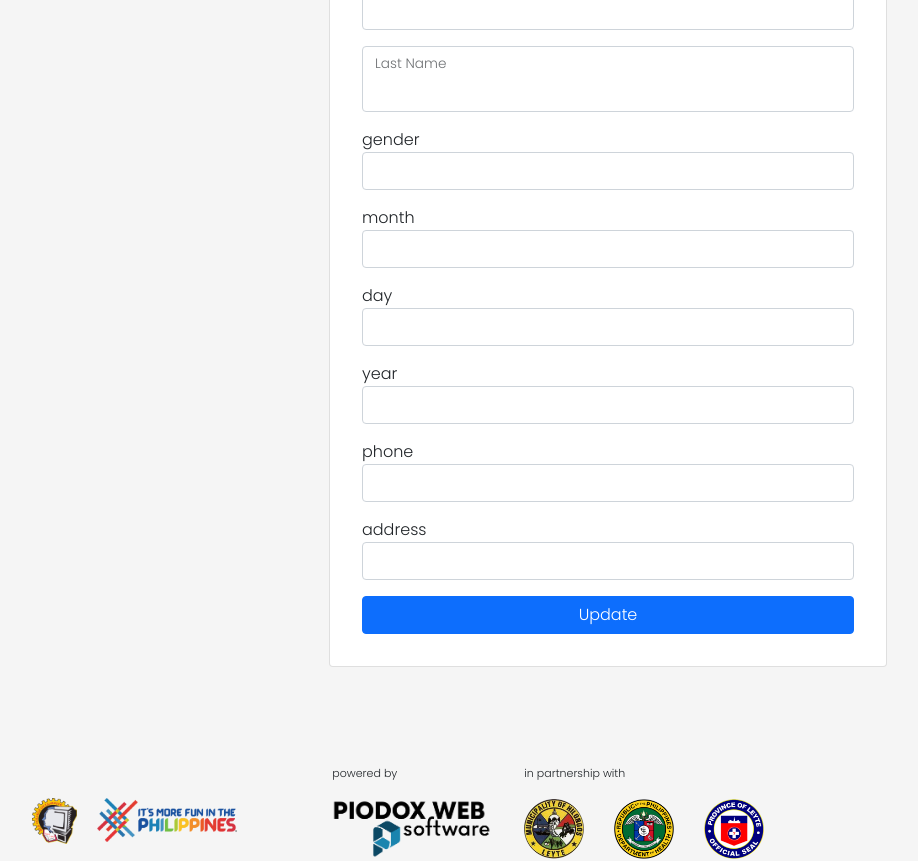
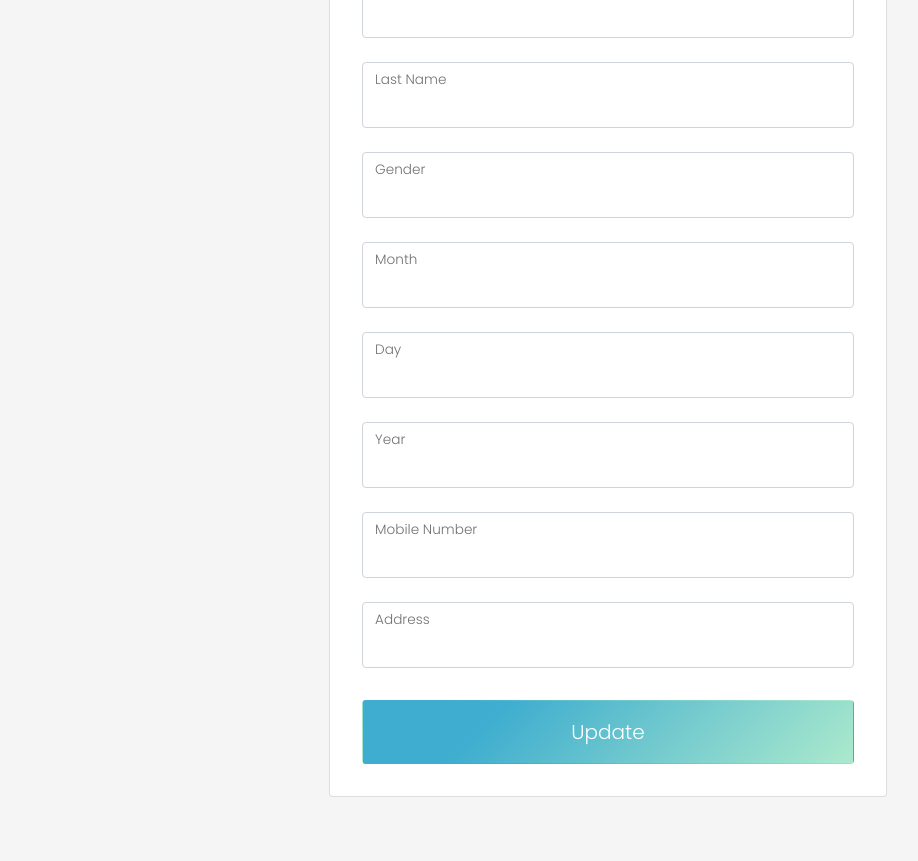
Before and after one commit to darwinpiodos/final-final-final-react, a React (Create React App) app: page /edituser/1 in a window 1280 px wide. Shown: the part 380-1241 px from the top of the page, without its empty margins (32-950 px from the left). Built offline with nearby package versions, Linux system fonts and the light colour scheme; no server answers.

Commit message:
Pages Styled

```diff
--- a/src/components/NavBar.js
+++ b/src/components/NavBar.js
@@ -35,7 +35,7 @@ function NavBar()
     return(
         <div className="container-fluid p-0 m-0 w-100">
             <nav class="navbar navbar-expand-lg navbar-light p-3 box-shadow w-100" style={{ backgroundColor: "#ffffff",
-backgroundImage: "linear-gradient(315deg, #ffffff 0%, #d7e1ec 74%)"}}>
+            backgroundImage: "linear-gradient(315deg, #ffffff 0%, #d7e1ec 74%)"}}>
 
 
 
--- a/src/pages/EditUser.js
+++ b/src/pages/EditUser.js
@@ -111,7 +111,7 @@ class EditUser extends Component
                 <div className='container w-100 pt-5 mt-5 d-flex align-items-center justify-content-center'>
                 <div className='card w-50 p-3'>
 
-                        <h4 className='pt-3'>Edit User <i class="fa solid fa-pen ms-2"></i></h4>
+                        <h4 className='pt-3 ms-3'>Edit User <i class="fa solid fa-pen ms-2"></i></h4>
 
                     <div className='card-body'>
 
@@ -119,21 +119,21 @@ class EditUser extends Component
 
 
                             <div class="form-floating mb-3">
-                                <input type="text"   name="firstname" onChange={this.handleInput} value={this.state.firstname}  className="form-control  fs-6 p-2 mb-3 pt-5 pb-3"  id="floatingInput" />
+                                <input type="text"   name="firstname" onChange={this.handleInput} value={this.state.firstname}  className="form-control  fs-6 p-2 mb-4 pt-5 pb-3"  id="floatingInput" />
                                 <label for="floatingInput ">Email address</label>
                             </div>
 
 
 
                             <div class="form-floating mb-3">
-                                <input type="text"   name="middlename" onChange={this.handleInput} value={this.state.middlename}  className="form-control  fs-6 p-2 mb-3 pt-5 pb-3"  id="floatingInput" />
+                                <input type="text"   name="middlename" onChange={this.handleInput} value={this.state.middlename}  className="form-control  fs-6 p-2 mb-4 pt-5 pb-3"  id="floatingInput" />
                                 <label for="floatingInput ">Middle Name</label>
                             </div>
 
 
 
                             <div class="form-floating mb-3">
-                                <input type="text"   name="lastname" onChange={this.handleInput} value={this.state.lastname}  className="form-control  fs-6 p-2 mb-3 pt-5 pb-3"  id="floatingInput" />
+                                <input type="text"   name="lastname" onChange={this.handleInput} value={this.state.lastname}  className="form-control  fs-6 p-2 mb-4 pt-5 pb-3"  id="floatingInput" />
                                 <label for="floatingInput ">Last Name</label>
                             </div>
 
@@ -143,42 +143,64 @@ class EditUser extends Component
                                 <input type="password" name="password" onChange={this.handleInput} value={this.state.password} className="form-control" />
                             </div> */}
 
-                            <div className='form-group mb-3'>
-                                <label>gender</label>
-                                <input type="text" name="gender" onChange={this.handleInput} value={this.state.gender} className="form-control" />
-                            </div>
 
-                            <div className='form-group mb-3'>
-                                <label>month</label>
-                                <input type="text" name="birthmonth" onChange={this.handleInput} value={this.state.birthmonth} className="form-control" />
-                            </div>
-
-                            <div className='form-group mb-3'>
-                                <label>day</label>
-                                <input type="text" name="birthday" onChange={this.handleInput} value={this.state.birthday} className="form-control" />
-                            </div>
-
-                            <div className='form-group mb-3'>
-                                <label>year</label>
-                                <input type="text" name="birthyear" onChange={this.handleInput} value={this.state.birthyear} className="form-control" />
-                            </div>
-
-                            <div className='form-group mb-3'>
-                                <label>phone</label>
-                                <input type="text" name="phone" onChange={this.handleInput} value={this.state.phone} className="form-control" />
-                            </div>
-
-
-                            <div className='form-group mb-3'>
-                                <label>address</label>
-                                <input type="text" name="address" onChange={this.handleInput} value={this.state.address} className="form-control" />
+                            <div class="form-floating mb-3">
+                                <input type="text"   name="gender" onChange={this.handleInput} value={this.state.gender}  className="form-control  fs-6 p-2 mb-4 pt-5 pb-3"  id="floatingInput" />
+                                <label for="floatingInput ">Gender</label>
                             </div>
 
 
 
+
+
+
+                            <div class="form-floating mb-3">
+                                <input type="text"   name="birthmonth" onChange={this.handleInput} value={this.state.birthmonth}  className="form-control  fs-6 p-2 mb-4 pt-5 pb-3"  id="floatingInput" />
+                                <label for="floatingInput ">Month</label>
+                            </div>
+
+
+
+
+
+
+
+                            <div class="form-floating mb-3">
+                                <input type="text"   name="birthday" onChange={this.handleInput} value={this.state.birthday}  className="form-control  fs-6 p-2 mb-4 pt-5 pb-3"  id="floatingInput" />
+                                <label for="floatingInput ">Day</label>
+                            </div>
+
+
+
+
+
+
+                            <div class="form-floating mb-3">
+                                <input type="text"   name="birthyear" onChange={this.handleInput} value={this.state.birthyear}  className="form-control  fs-6 p-2 mb-4 pt-5 pb-3"  id="floatingInput" />
+                                <label for="floatingInput ">Year</label>
+                            </div>
+
+
+
+
+
+
+                            <div class="form-floating mb-3">
+                                <input type="text"   name="phone" onChange={this.handleInput} value={this.state.phone}  className="form-control  fs-6 p-2 mb-4 pt-5 pb-3"  id="floatingInput" />
+                                <label for="floatingInput ">Mobile Number</label>
+                            </div>
+
+
+                            <div class="form-floating mb-3">
+                                <input type="text"   name="address" onChange={this.handleInput} value={this.state.address}  className="form-control  fs-6 p-2 mb-4 pt-5 pb-3"  id="floatingInput" />
+                                <label for="floatingInput ">Address</label>
+                            </div>
+
+
                             <div className='form-group'>
-                                <button onSubmit={this.updateUser} className='btn btn-primary w-100'>Update</button>
+                                <button onSubmit={this.updateUser} className='btn w-100 fs-5 p-3 mt-2' style={{ backgroundColor: "#abe9cd", backgroundImage: "linear-gradient(315deg, #abe9cd 0%, #3eadcf 74%)", color:"white"}}>Update</button>
                             </div>
+
 
                         </form>
 
--- a/src/pages/LoginPage.js
+++ b/src/pages/LoginPage.js
@@ -79,7 +79,12 @@ function LoginPage()
 
             <div className='container-fluid mt-5 pt-5  sm-w-50 w-100  d-flex flex-column align-items-center'>
                     <div className='card col-12 col-sm-12 col-md-12 col-lg-5 p-4'>
-                        <h4 className='mb-3'>Login</h4>
+
+
+                        <h3 className='mb-3 text-center' ><i class="fa solid fa-user pt-3" style={{fontSize:"60px", color:"white", backgroundColor: "#abe9cd", backgroundImage: "linear-gradient(315deg, #abe9cd 0%, #3eadcf 74%)", width:"95px", height:"95px",backgroundPosition:"center center", backgroundSize:"cover" ,textAlign:"center", borderRadius:"50%"}}></i></h3>
+
+
+                        <h3 className='mb-3 '>Login</h3>
 
 
 
@@ -96,8 +101,9 @@ function LoginPage()
 
 
 
+
                         <div className='form-group'>
-                            <button onClick={login} className='btn btn-primary w-100 fs-5 p-3'>Login</button>
+                                <button  onClick={login}  className='btn w-100 fs-5 p-3 mt-2' style={{ backgroundColor: "#abe9cd", backgroundImage: "linear-gradient(315deg, #abe9cd 0%, #3eadcf 74%)", color:"white"}}>Login</button>
                         </div>
 
 
--- a/src/pages/RegisterPage.js
+++ b/src/pages/RegisterPage.js
@@ -110,11 +110,15 @@ function RegisterPage() {
     return (
         <div className="container-fluid m-0 p-0 d-flex flex-column justify-content-center align-items-center">
             <NavBar />
-            <div className="container-fluid d-flex flex-column justify-content-center align-items-center">
-                <div className="card m-5 sm-w-50 w-80" >
-                    <div className="card-header">
-                        <h4>Register</h4>
-                    </div>
+            <div className="container d-flex flex-column justify-content-center align-items-center">
+                <div className="card m-5 p-4" style={{width:"60%"}} >
+
+                <h3 className='mb-3 text-center' ><i class="fa solid fa-user pt-3" style={{fontSize:"60px", color:"white", backgroundColor: "#abe9cd", backgroundImage: "linear-gradient(315deg, #abe9cd 0%, #3eadcf 74%)", width:"95px", height:"95px",backgroundPosition:"center center", backgroundSize:"cover" ,textAlign:"center", borderRadius:"50%"}}></i></h3>
+
+
+                <h3 className='mb-3 ms-4 '>Register</h3>
+
+
                     <div className="card-body">
 
                         <section className='d-flex'>
@@ -200,8 +204,10 @@ function RegisterPage() {
 
                         <div className="form-group">
                             <div className='card'>
-                                <div className='card-header'>
-                                    <p className='text-center fs-6 p-2'>PHOTO OF FACE</p>
+                                <div className='card-header'  style={{backgroundColor: "#abe9cd", backgroundImage:" linear-gradient(315deg, #b8c6db 0%, #f5f7fa 74%)"}}>
+
+
+                                    <p className='text-center fs-6 p-0 mt-3 text-dark'>PHOTO OF FACE</p>
                                 </div>
                                 <div className='card-body p-5'>
 
@@ -217,8 +223,9 @@ function RegisterPage() {
                         </div>
 
 
-                        <div className='form-group m-3'>
-                            <button class="btn btn-primary w-100 fs-6 p-2" onClick={signUp} >Sign Up</button>
+
+                        <div className='form-group mt-4'>
+                                <button  onClick={signUp}  className='btn w-100 fs-5 p-3 mt-2' style={{ backgroundColor: "#abe9cd", backgroundImage: "linear-gradient(315deg, #abe9cd 0%, #3eadcf 74%)", color:"white"}}>Register</button>
                         </div>
 
 
```
